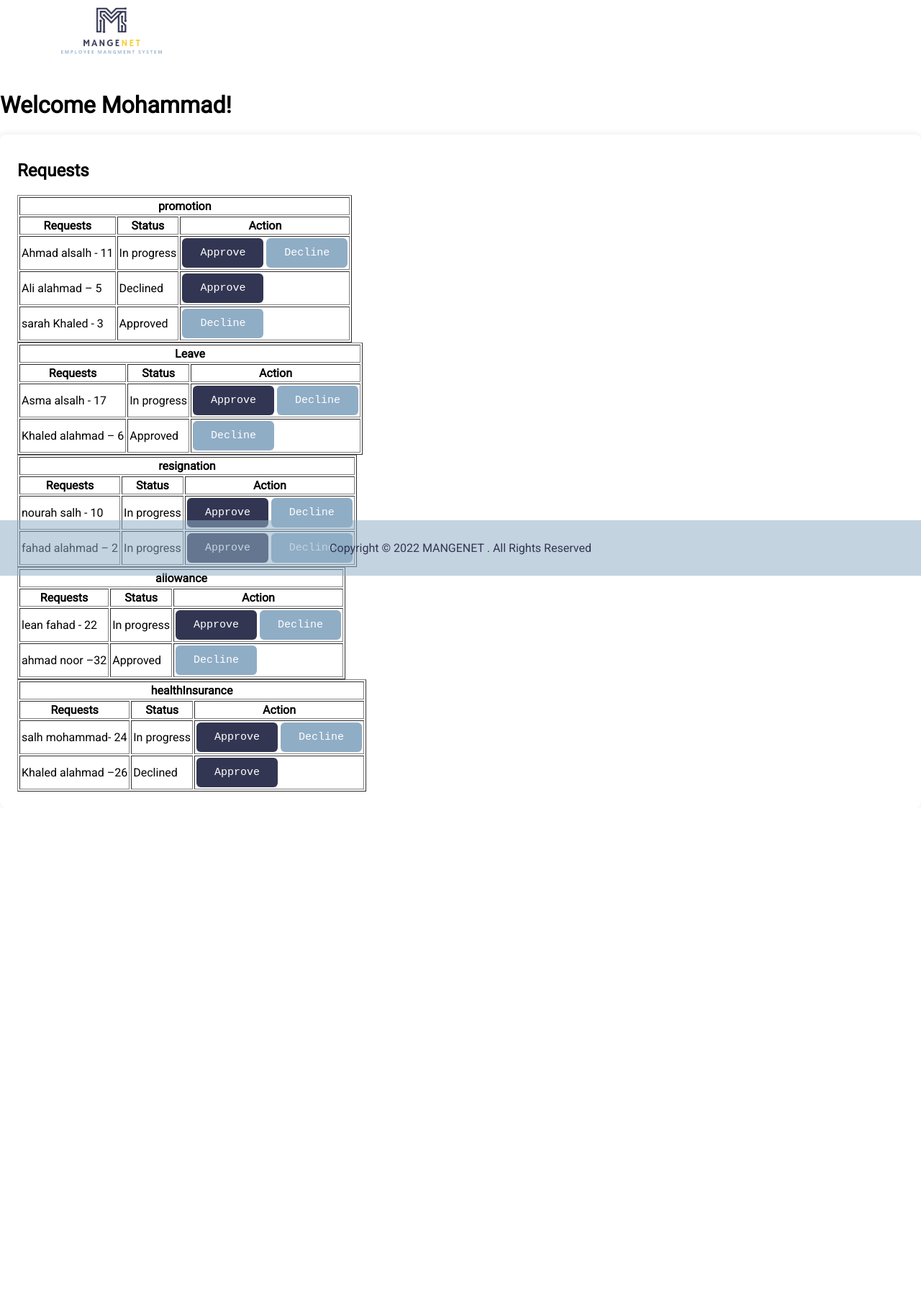
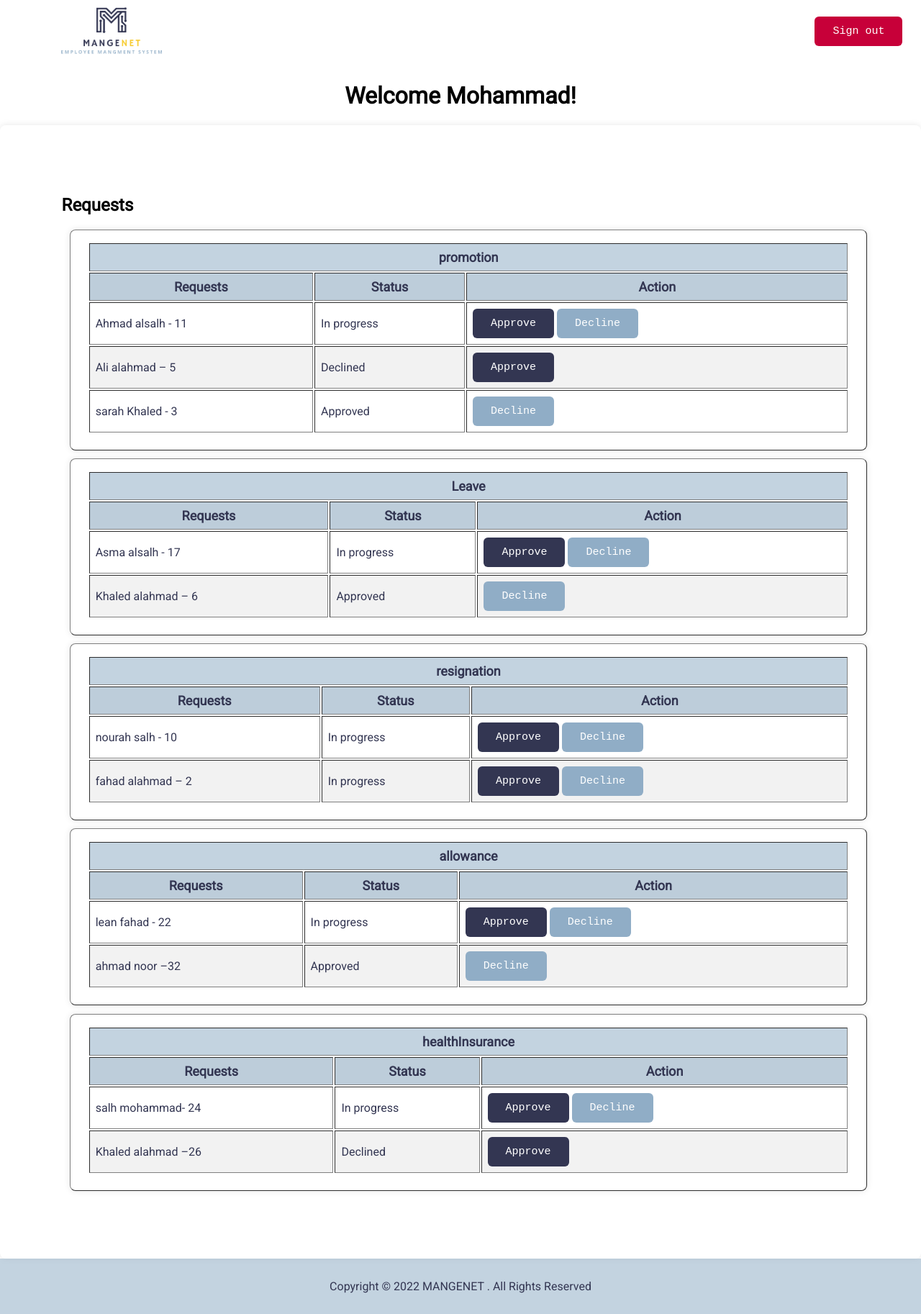
Before and after one commit to holasa21/Web2, a PHP site: the page made by Manager home page.html in a window 1280 px wide. Shown: the whole page at 72% size. Before the commit the page ends 1100 px from the top, so only its background shows below. Run offline with PHP 8.4, Linux system fonts and the light colour scheme.

Commit message:
edit style.css

```diff
--- a/styles.css
+++ b/styles.css
@@ -132,6 +132,7 @@ body {
     box-shadow: 0px 0px 10px 0px rgba(0,0,0,0.10);
     padding: 16px 24px 22px 24px;
     border-radius: 8px;
+
 }
 
 .auth-page form label {
@@ -161,7 +162,7 @@ footer{
     color:#333652;
     background-color: #90adc689;
     padding:1%;
-    position:absolute;
+    position:relative;
     bottom:0;
     width:100%;
 
@@ -183,3 +184,65 @@ footer p{
     min-width: 100%;
     min-height: 100%;
   }
+
+/************Manager home page************/
+
+#name{
+
+    text-align:center;
+}
+
+#Req {
+
+    padding: 5%;
+
+}
+#request {
+    padding: 5%;
+}
+
+
+.btn--v3 {
+    background-color: #C70039;
+    position: absolute;
+    right: 0;
+    margin:1% 2%;
+}
+
+/************Manager home page - table************/
+table {
+    margin:1%;
+    width: 100%;
+    box-shadow: 0px 0px 10px 0px rgba(0,0,0,0.10);
+    padding: 16px 24px 22px 24px;
+    border-radius: 8px;
+}
+
+th, td {
+
+    padding: 8px;
+    color: #333652;
+
+}
+
+tr:nth-child(even) {
+    background-color: #f2f2f2
+}
+
+th {
+    text-align: center;
+    background-color: #90adc689;
+    font-size:large;
+}
+#footer1 {
+
+    color: #333652;
+    background-color: #90adc689;
+    padding: 1%;
+    position: relative;
+    bottom: 0;
+    width: 100%;
+    position: fixed;
+    left: 0;
+    bottom: 0;
+}
```
